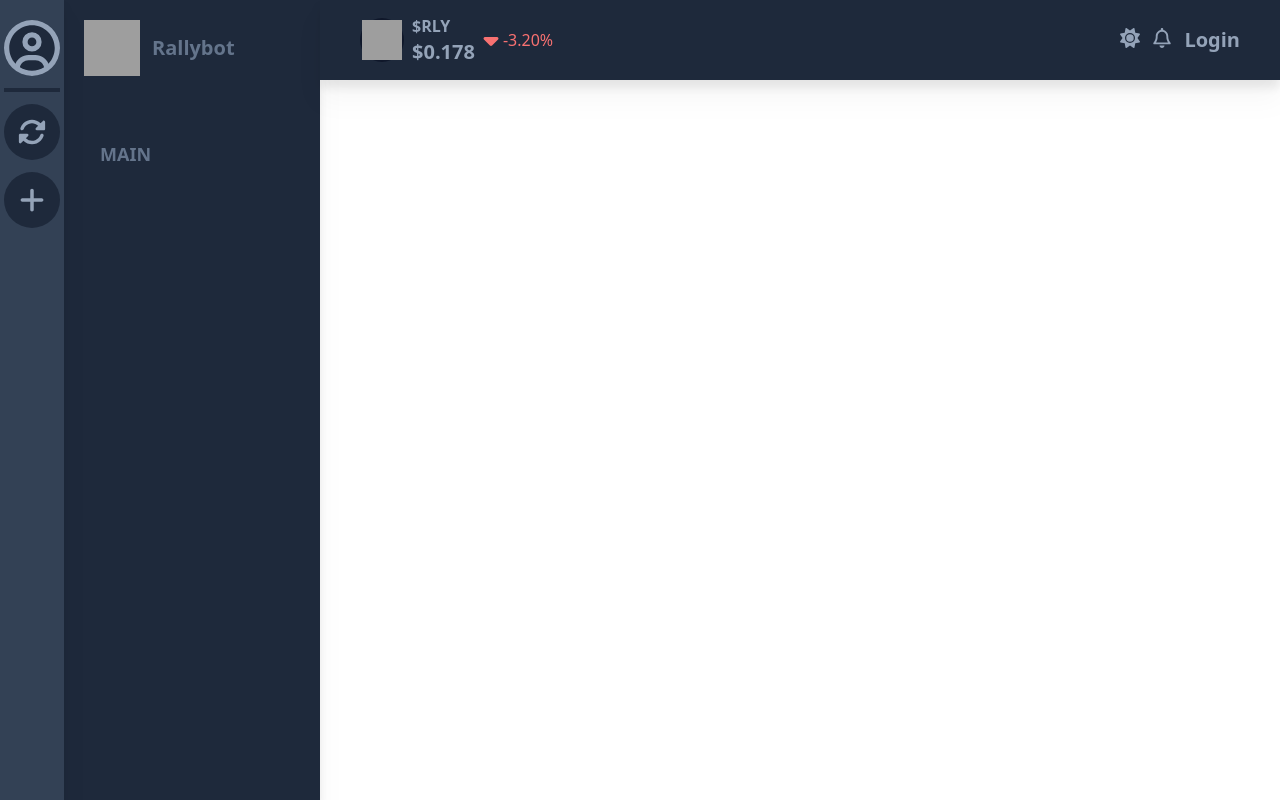
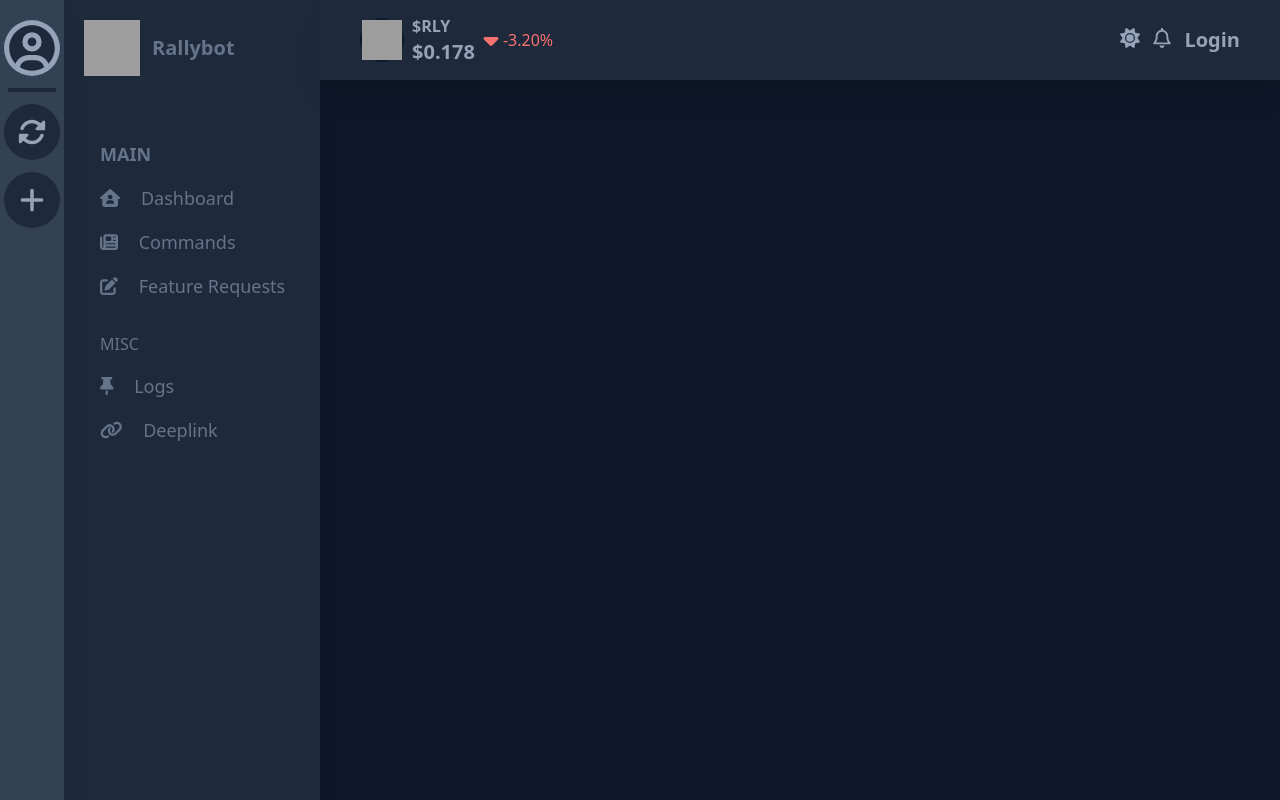
Before and after one commit to Itz-thevine/Rally-discord-bot-clone, a Vue app: page /dashboard in a window 1280 px wide. Built offline with nearby package versions, Linux system fonts and the light colour scheme; grey boxes are pictures that could not be loaded.

Commit message:
new commit

```diff
--- a/src/layout/Dashboard.vue
+++ b/src/layout/Dashboard.vue
@@ -28,8 +28,8 @@
 
 <template>
     <div class="w-screen text-slate-400">
-        <div v-if="mobileNav" class="min-h-screen w-1/4 lg:min-w-[250px] lg:w-80 bg-slate-800 drop-shadow-xl fixed  lg:flex">
-            <div class="h-screen w-12 lg:w-16 bg-slate-700 drop-shadow-xl flex flex-col items-center pt-5" >
+        <div v-if="mobileNav" class="min-h-screen w-[40%] min-w-[290px] flex z-20 lg:z-0 lg:w-1/4 lg:min-w-[250px] lg:w-80 bg-slate-800 drop-shadow-xl fixed  lg:flex">
+            <div class="h-screen w-12 lg:w-16 bg-slate-700 drop-shadow-xl flex flex-col items-center pt-5 px-[4px]" >
                 <div class="bg-slate-800 w-10 h-10 lg:w-14 lg:h-14 rounded-full flex ">
                     <font-awesome-icon icon="fa-regular fa-circle-user" class="w-14 h-14"/>
                 </div>
@@ -43,21 +43,56 @@
                     <font-awesome-icon icon="fa-solid fa-plus" class="w-7 h-7  "/>
                 </div>
             </div>
-            <div class="p-5 flex items-center flex-col">
+            <div class="py-5 pl-5 w-full flex items-start flex-col">
                 <div class="lg:flex items-center hidden">
                     <div class="h-14 w-14 bg-slate-900 rounded-full">
                         <img src="https://rallybot.app/img/rallyLogo.459018c0.svg" alt="" class="h-14 w-14">
                     </div>
                     <p class="text-slate-500 ml-3 text-xl font-black">Rallybot</p>
                 </div>
-                <div class="mt-16 flex justify-start items-start w-full">
-                    <p class="ml-4 text-slate-500 text-lg font-semibold">MAIN</p>
+                <div class="ml-4 mt-24 lg:mt-16 flex text-slate-500 flex-col justify-start items-start w-full h-screen">
+                    <p class="  text-lg font-semibold">MAIN</p>
+                    <ul class="">
+                        <li role="button" class="text-lg mt-4">
+                            <router-link to="/dashboard/home" active-class="bg-slate-900 px-3 py-2 text-red-500 rounded-md">
+                                <font-awesome-icon icon="fa-solid fa-house-user" class='mr-4'/>
+                                Dashboard
+                            </router-link>
+                        </li>
+                        <li role="button" class="text-lg mt-4">
+                            <router-link to="/dashboard/commands"  active-class="bg-slate-900 px-3 py-2 text-red-500 rounded-md">
+                                <font-awesome-icon icon="fa-solid fa-newspaper" class='mr-4'/>
+                                Commands
+                            </router-link>
+                        </li>
+                        <li role="button" class="text-lg mt-4">
+                            <router-link to="/dashboard/features"  active-class="bg-slate-900 px-3 py-2 text-red-500 rounded-md">
+                                <font-awesome-icon icon="fa-solid fa-pen-to-square" class='mr-4'/>
+                                Feature Requests
+                            </router-link>
+                        </li>
+                    </ul>
+                    <p class="pt-8">MISC</p>
+                    <ul class="">
+                        <li role="button" class="text-lg mt-4">
+                            <router-link to="/dashboard/logs"  active-class="bg-slate-900 px-3 py-2 text-red-500 rounded-md">
+                                <font-awesome-icon icon="fa-solid fa-thumbtack" class='mr-4'/>
+                                Logs
+                            </router-link>
+                        </li>
+                        <li role="button" class="text-lg mt-4">
+                            <router-link to="/dashboard/deeplink"  active-class="bg-slate-900 px-3 py-2 text-red-500 rounded-md">
+                                <font-awesome-icon icon="fa-solid fa-link" class='mr-4'/>
+                                Deeplink
+                            </router-link>
 
+                        </li>
+                    </ul>
                 </div>
             </div>
         </div>
-        <div class="ml-0 lg:ml-80 fixed flex justify-between w-screen drop-shadow-xl">
-            <div class="w-full bg-slate-800 lg:w-topMain h-20 px-5 lg:px-10 flex items-center justify-between">
+        <div class="ml-0 fixed flex flex-col z-40 items-start lg:items-end w-screen drop-shadow-xl">
+            <div class="w-full lg:relative lg:z-0 lg:w-3/4 bg-slate-800 lg:w-topMain h-20 px-2 lg:px-10 flex items-center justify-between">
                 <div class="flex items-center md:mr-0">
                     <div @click="toggleMenu" class="flex lg:hidden mr-3" role="button">
                         <font-awesome-icon icon="fa-solid fa-bars" class=" w-6 h-6" />
@@ -87,7 +122,14 @@
                         <p class="md:text-xl font-bold">Login</p>
                     </div>
                 </div>
+
             </div>
         </div>
+        <div class="w-full flex fixed mt-20 z-[-1] bg-slate-900 justify-start lg:justify-end   ">
+            <div class=" lg:w-3/4  min-h-screen">
+                <router-view></router-view>
+            </div>
+        </div>
+
     </div>
 </template>
--- a/src/main.js
+++ b/src/main.js
@@ -10,11 +10,11 @@ import { library } from '@fortawesome/fontawesome-svg-core'
 import { FontAwesomeIcon } from '@fortawesome/vue-fontawesome'
 
 /* import specific icons */
-import { faUserSecret, faCheck, faXmark, faRotate, faPlus, faCaretDown, faSun, faBars  } from '@fortawesome/free-solid-svg-icons'
+import { faUserSecret, faCheck, faXmark, faRotate, faPlus, faCaretDown, faSun, faBars, faHouseUser, faNewspaper, faPenToSquare, faThumbtack, faLink  } from '@fortawesome/free-solid-svg-icons'
 import { faCircleUser, faBell } from '@fortawesome/free-regular-svg-icons'
 
 /* add icons to the library */
-library.add(faUserSecret, faCheck, faXmark, faCircleUser, faRotate, faPlus, faCaretDown, faSun, faBell, faBars)
+library.add(faUserSecret, faCheck, faXmark, faCircleUser, faRotate, faPlus, faCaretDown, faSun, faBell, faBars, faHouseUser, faNewspaper, faPenToSquare, faThumbtack, faLink)
 
 
 
@@ -28,31 +28,36 @@ const router = createRouter({
   routes: [
     {
       path: '/',
-      name: 'Index',
-      component: () => import('./views/Index.vue')
+      component: () => import(/* webpackChunkName: 'index' */ './views/Index.vue')
     },
     {
-      path: '/dashboard',
+      path: '/:dashboard',
       name: 'Dashboard',
-      component: () => import('./layout/Dashboard.vue'),
+      component: () => import(/* webpackChunkName: 'Dashboard' */ './layout/Dashboard.vue'),
       children: [
         {
-            path: '/',
-            redirect: {name: 'Home'}
+          path: 'home',
+          component: ()=> import(/* webpackChunkName: 'Home' */ './views/Home.vue'),
         },
         {
-            path: '/home',
-            name: 'Home',
-            component: ()=> import('./views/Home.vue'),
-        }
+          path: 'commands',
+          component: () => import/* webpackChunkName: 'Command' */ ('./views/Commands.vue')
+        },
+        {
+          path: 'features',
+          component: () => import('./views/FutureRequest.vue')
+        },
+        {
+          path: 'logs',
+          component: () => import('./views/Log.vue')
+        },
+        {
+          path: 'deeplink',
+          component: () => import('./views/Deeplink.vue')
+        },
       ]
     },
-    {
-      path: '/user/:id',
-      name: 'UserSingle',
-      props: true,
-      component: () => import('./views/UserSingle.vue')
-    }
+
   ]
 })
 
--- /dev/null
+++ b/src/views/Commands.vue
@@ -0,0 +1,7 @@
+<template>
+    <h2>Command page</h2>
+</template>
+
+  <script setup>
+
+  </script>
--- /dev/null
+++ b/src/views/Deeplink.vue
@@ -0,0 +1,7 @@
+<template>
+    <h2>Deeplink</h2>
+</template>
+
+  <script setup>
+
+  </script>
--- /dev/null
+++ b/src/views/FutureRequest.vue
@@ -0,0 +1,7 @@
+<template>
+    <h2>Features</h2>
+</template>
+
+  <script setup>
+
+  </script>
--- a/src/views/Home.vue
+++ b/src/views/Home.vue
@@ -1,6 +1,7 @@
 <template>
   <div>
     <h1>Dashboard</h1>
+    <h1>jkdfjdfjkdfjkn</h1>
   </div>
 </template>
 
--- a/src/views/Index.vue
+++ b/src/views/Index.vue
@@ -20,7 +20,7 @@
                     </div>
                     <div class="flex items-center">
                         <p class="mr-3 cursor-pointer">Login</p>
-                        <router-link to="/dashboard">
+                        <router-link to="/dashboard/home">
                             <HomeButton title="Dashboard"/>
                         </router-link>
                     </div>
--- /dev/null
+++ b/src/views/Log.vue
@@ -0,0 +1,7 @@
+<template>
+    <h2>Log</h2>
+</template>
+
+  <script setup>
+
+  </script>
--- a/src/views/UserSingle.vue
+++ /dev/null
@@ -1,10 +0,0 @@
-<template>
-    <h2>Single User page</h2>
-    <p>The user id is: {{ id }}</p>
-  </template>
-
-  <script>
-  export default {
-    props: ['id']
-  }
-  </script>
```
